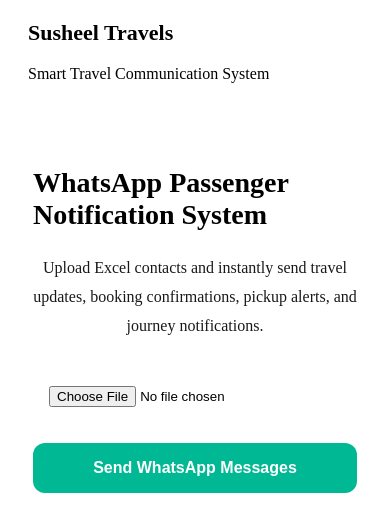
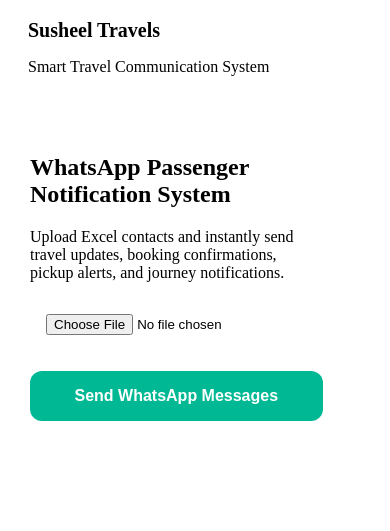
Before and after one commit to navaneethwork5900/whatsapp-bulk-sender, a website: page index.html in a window 390 px wide. Shown: the part 926-1457 px from the top of the page. After the commit the page ends 1402 px from the top, so only its background shows below. Drawn offline with Linux system fonts and the light colour scheme.

Commit message:
Update style.css

```diff
--- a/style.css
+++ b/style.css
@@ -1,13 +1,4 @@
 *{
-}
-
-.subtitle{
-  text-align:center;
-  line-height:1.8;
-  margin-bottom:30px;
-  opacity:.9;
-}
-
 input{
   width:100%;
   padding:16px;
@@ -42,6 +33,21 @@
   padding-right:5px;
 }
 
+@media(max-width:1024px){
+
+.content{
+  max-width:90%;
+}
+
+.card{
+  padding:35px;
+}
+
+h1{
+  font-size:34px;
+}
+}
+
 @media(max-width:700px){
 
 header{
@@ -49,14 +55,14 @@
 }
 
 .logo-area h2{
-  font-size:22px;
+  font-size:20px;
 }
 
 .card{
-  padding:25px;
+  padding:22px;
 }
 
 h1{
-  font-size:28px;
+  font-size:24px;
 }
 }
```
